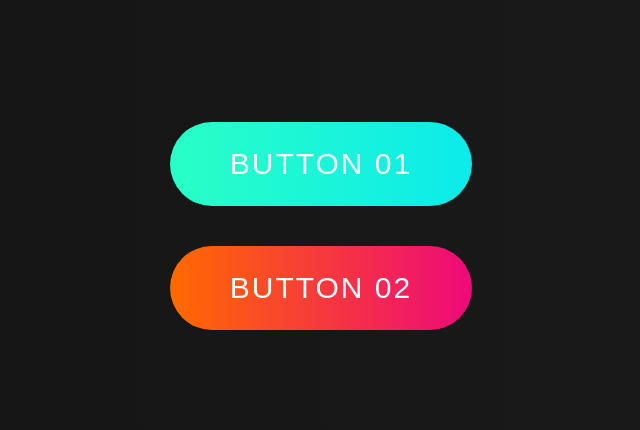
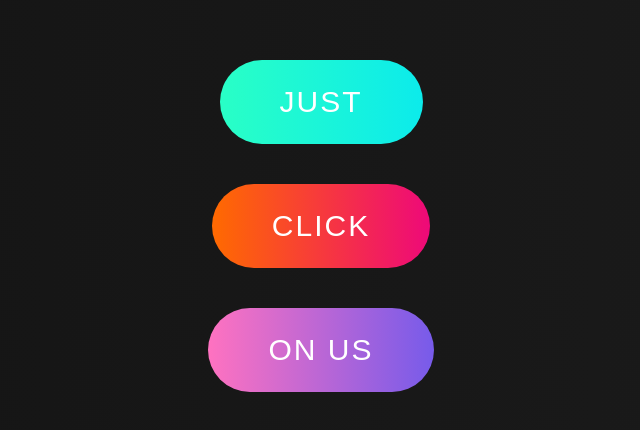
Before and after one commit to fabioperettig/ripple-button-effect, a plain HTML site: page index.html in a window 1280 px wide. Shown: the part 174-604 px from the top of the page, without its empty margins (319-959 px from the left). Drawn offline with Linux system fonts and the light colour scheme; a web font is replaced by a local one.

Commit message:
Update index.html

```diff
--- a/index.html
+++ b/index.html
@@ -6,8 +6,9 @@
         <link rel="stylesheet" href="style.css">
     </head>
     <body>
-        <a href="#">Button 01</a>
-        <a href="#">Button 02</a>
+        <a href="#">Just</a>
+        <a href="#">click</a>
+        <a href="#">On us</a>
         <script type='text/javascript'>
             const buttons = document.querySelectorAll('a');
             buttons.forEach(btn => {
```
